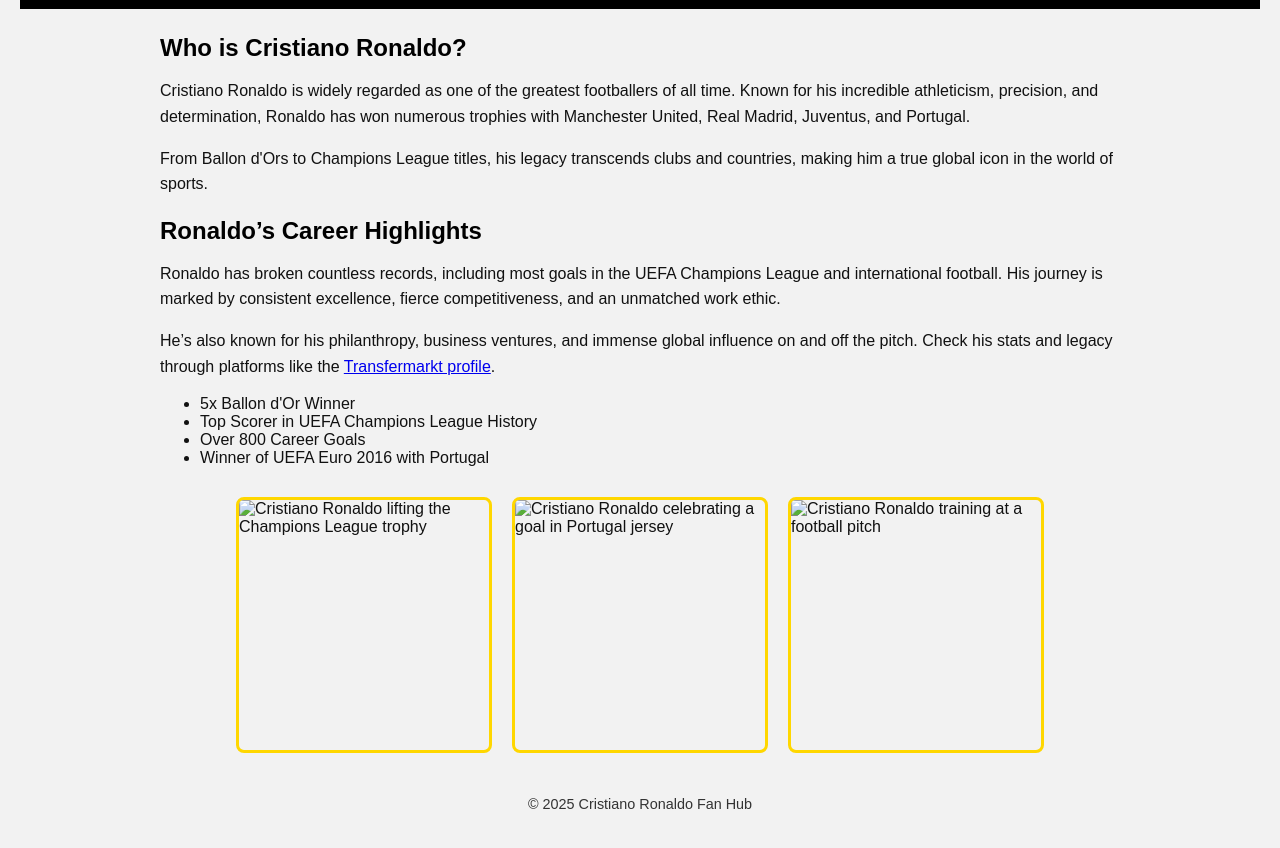
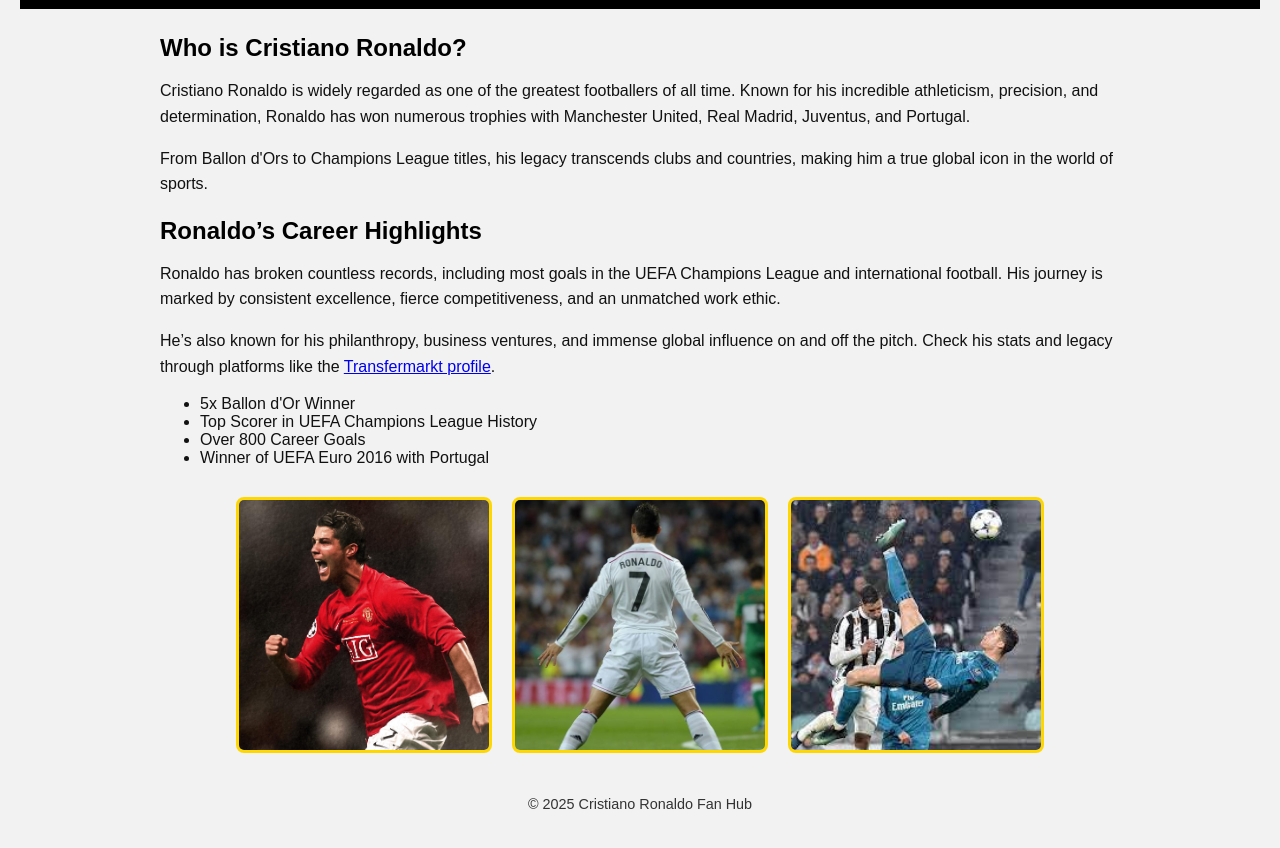
Before and after one commit to Elroy92/webtech-project4, a plain HTML site: page root/index.html in a window 1280 px wide. Shown: the part 148-996 px from the top of the page. Drawn offline with Linux system fonts and the light colour scheme.

Commit message:
add images

```diff
--- a/root/index.html
+++ b/root/index.html
@@ -39,9 +39,9 @@
 
     <!-- Ronaldo Images with ALT Attributes -->
     <section class="image-gallery">
-      <img src="ronaldo1.jpg" alt="Cristiano Ronaldo lifting the Champions League trophy" width="250" height="250">
-      <img src="ronaldo2.jpg" alt="Cristiano Ronaldo celebrating a goal in Portugal jersey" width="250" height="250">
-      <img src="ronaldo3.jpg" alt="Cristiano Ronaldo training at a football pitch" width="250" height="250">
+      <img src="images/CR7.jpg" alt="Cristiano Ronaldo lifting the Champions League trophy" width="250" height="250">
+      <img src="images/CR7SIUUU.jpg" alt="Cristiano Ronaldo celebrating a goal in Portugal jersey" width="250" height="250">
+      <img src="images/CR7BK.jpeg" alt="Cristiano Ronaldo training at a football pitch" width="250" height="250">
     </section>
   </main>
   <footer>
```
